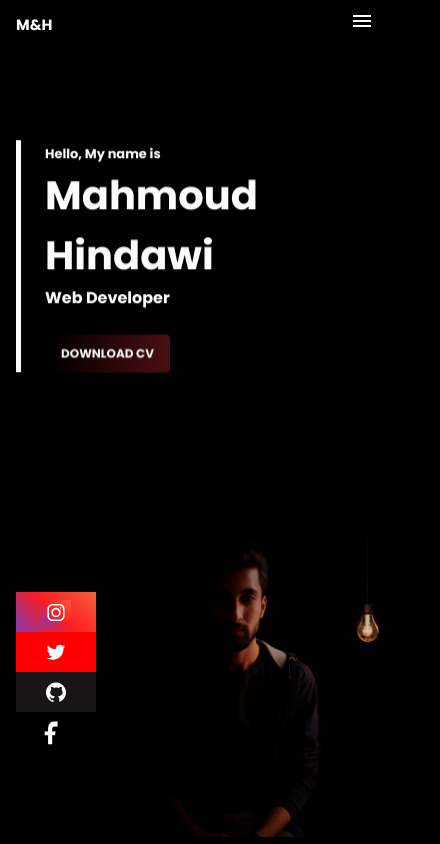
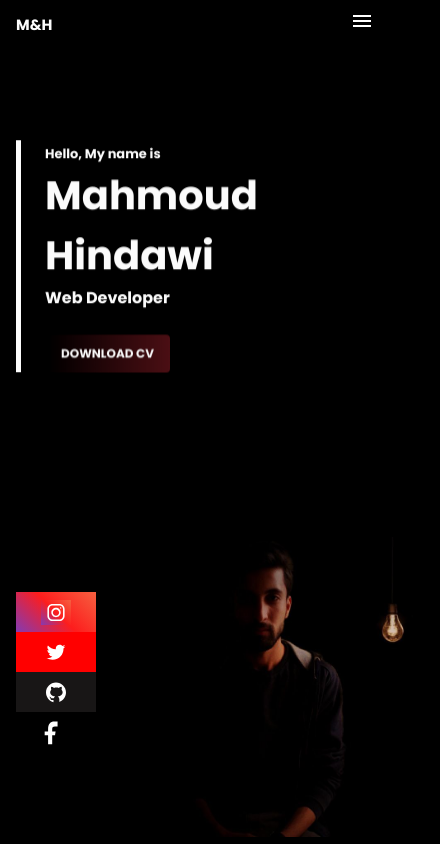
Before and after one commit to mahmoudHidowi/Mahmoud, a plain HTML site: page index.html in a window 390 px wide. Shown: the whole page, 440 px wide, since content can reach past the window. Drawn offline with nearby package versions, Linux system fonts and the light colour scheme.

Commit message:
Update styles.css

```diff
--- a/assets/css/styles.css
+++ b/assets/css/styles.css
@@ -372,7 +372,7 @@ img {
     max-width: 150%; /* للتأكد من عدم تجاوز عرض الشاشة */
     height: auto; /* الحفاظ على نسبة الارتفاع الأصلية */
     object-fit: cover; /* تغطية المساحة بحيث تناسب الصورة دون تشويهها */
-    margin-left: -75px; /* يمكنك تعديل هذه القيمة حسب احتياجاتك */
+    margin-left: -50px; /* يمكنك تعديل هذه القيمة حسب احتياجاتك */
     object-fit: cover;
   }
 }
```
